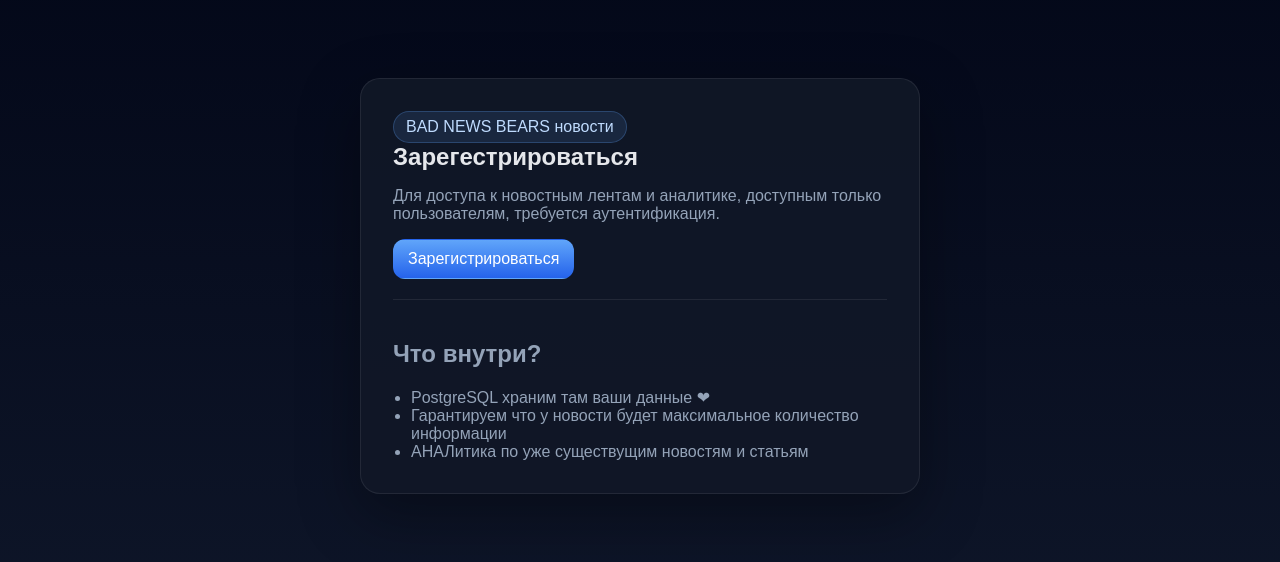
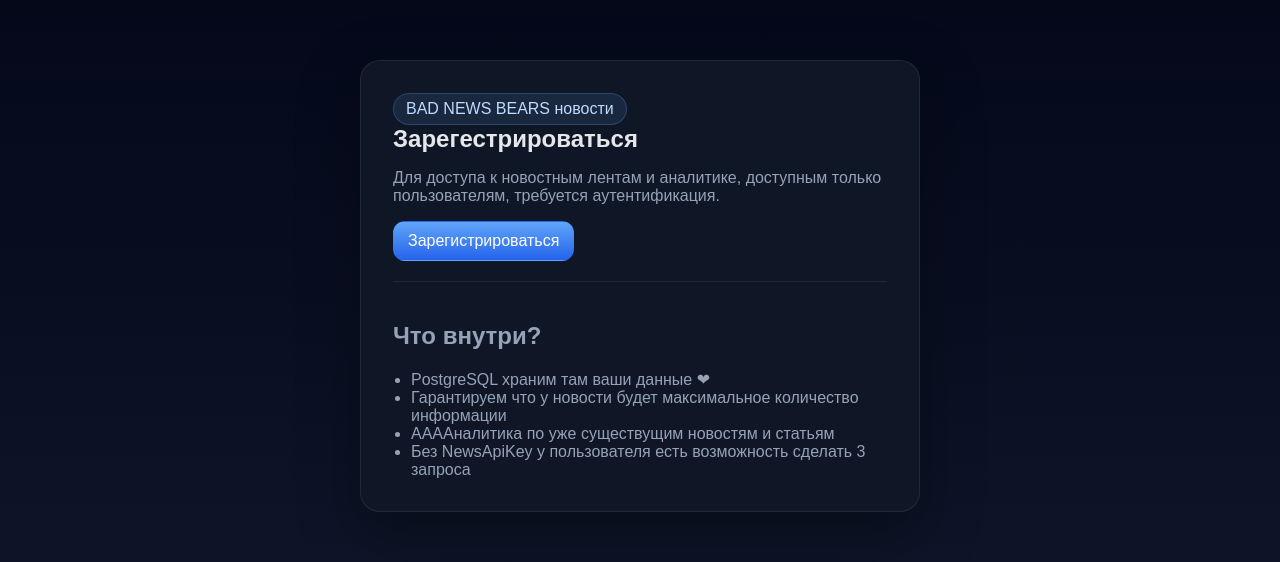
Before and after one commit to New-nota/NEWS_API_WEB, a Next.js app: page /login in a window 1280 px wide. Shown: the part 114-676 px from the top of the page. Built offline with nearby package versions, Linux system fonts and the light colour scheme; no server answers.

Commit message:
login page text change

```diff
--- a/app/login/page.tsx
+++ b/app/login/page.tsx
@@ -41,7 +41,8 @@ export default async function LoginPage({
           <ul>
             <li>PostgreSQL храним там ваши данные &#10084;</li>
             <li>Гарантируем что у новости будет максимальное количество информации</li>
-            <li>АНАЛитика по уже существущим новостям и статьям</li>
+            <li>ААААналитика по уже существущим новостям и статьям</li>
+            <li>Без NewsApiKey у пользователя есть возможность сделать 3 запроса</li>
           </ul>
         </div>
       </section>
```
